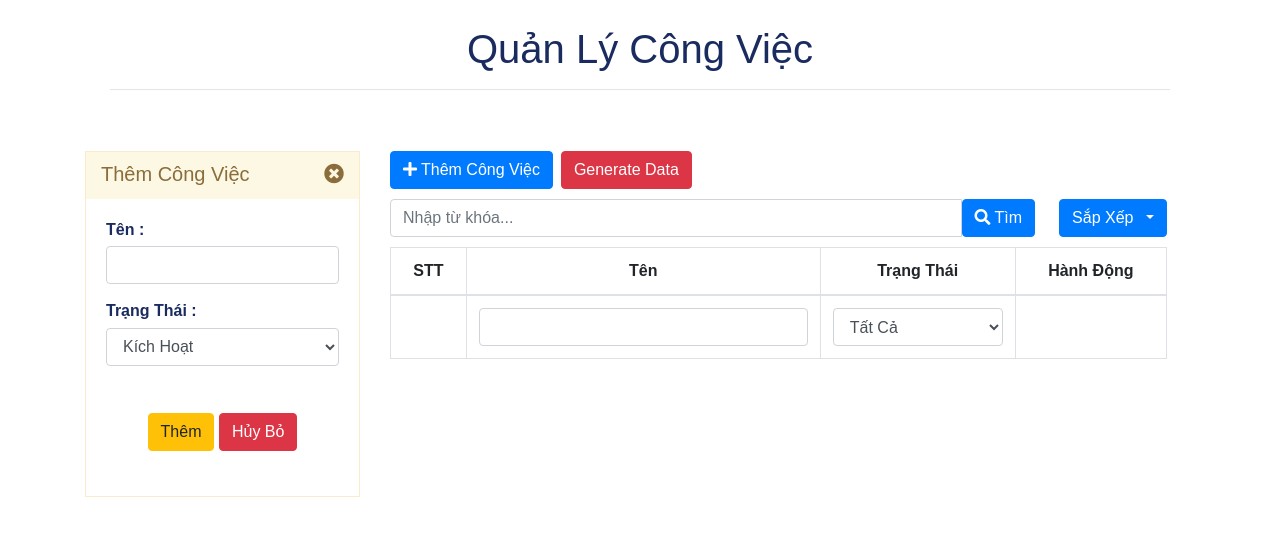
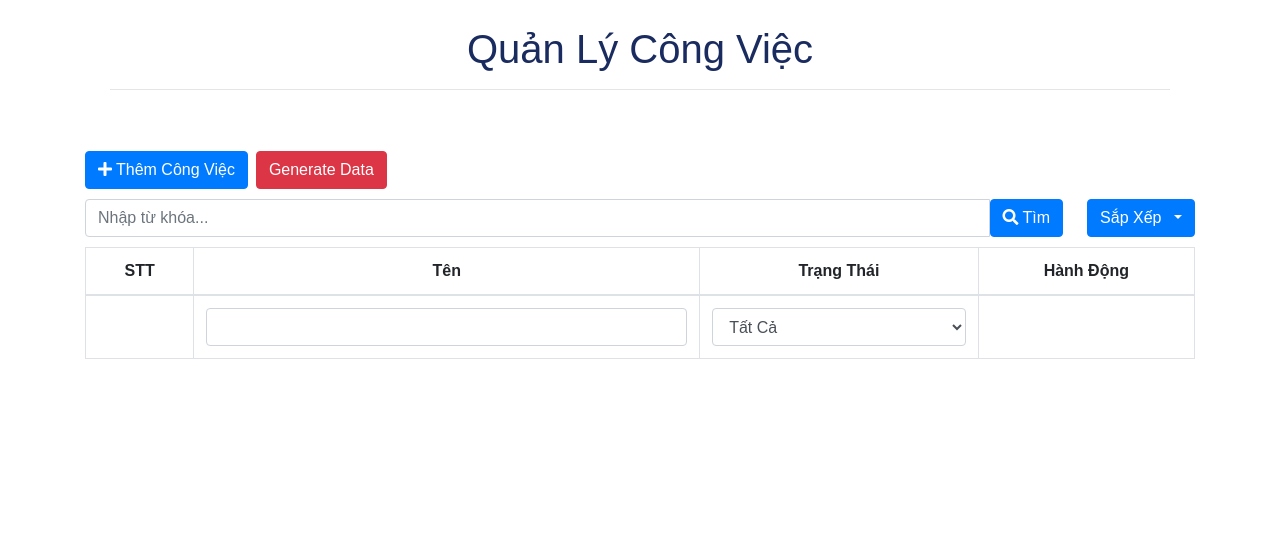
Before and after one commit to trantridai2505/React-App---TodoList, a React (Create React App) app: page / in a window 1280 px wide. Shown: the top 536 px of the page. Built offline with nearby package versions, Linux system fonts and the light colour scheme; some icons are missing.

Commit message:
close/open form

```diff
--- a/src/App.css
+++ b/src/App.css
@@ -51,6 +51,11 @@ td{
   width: 70%;
 }
 
+.full--right{
+  width: 100%;
+  margin-top: 20px;
+}
+
 .content--left{
   height: 100%;
   max-width: 40%;
--- a/src/App.js
+++ b/src/App.js
@@ -9,7 +9,8 @@ class App extends Component{
     constructor(props){
       super(props);
       this.state = {
-      tasks: []  // id, name, status
+        tasks: [],
+        isDisplayForm: false,  // id, name, status
       }
     }
 
@@ -53,9 +54,18 @@ class App extends Component{
       return this.s4() + this.s4() + '-' + this.s4() + '-' + this.s4();
     }
 
+    onToggleForm = () => {
+      this.setState({
+        isDisplayForm : !this.state.isDisplayForm
+      });
+    }
+
+
+
     render(){
 
-    var {tasks} = this.state ; // var tasks = this.state.tasks
+      var {tasks, isDisplayForm} = this.state ; // var tasks = this.state.tasks
+      var elmTaskForm = isDisplayForm ? <TaskForm /> : '';
 
       return(
         <div className="container">
@@ -66,10 +76,14 @@ class App extends Component{
 
           <div className="content">
               {/* Form */}
-                <TaskForm />
+              { elmTaskForm }
 
-                <div className="content--right">
-                    <button type="button" className="btn btn-primary">
+              <div className= { isDisplayForm ? 'content--right' : 'full--right' }>
+                  <button
+                    type="button"
+                    className="btn btn-primary"
+                    onClick = { this.onToggleForm }
+                    >
                       <span className="fa fa-plus mr-1"></span>Thêm Công Việc
                   </button>
 
--- a/src/Components/TaskForm.js
+++ b/src/Components/TaskForm.js
@@ -2,13 +2,17 @@ import React, { Component } from 'react';
 
 
 class TaskForm extends Component{
+
   render(){
     return(
-      <div className="content--left">
+    <div className="content--left">
         <div className="left--title">
             <h5 className="title-h5">
                 Thêm Công Việc
-                <span className="fa fa-times-circle"></span>
+                <a href = 'string'><span
+                    className="fa fa-times-circle"
+
+                ></span></a>
             </h5>
         </div>
 
```
Lines whose indentation alone changed are shown as unchanged.
